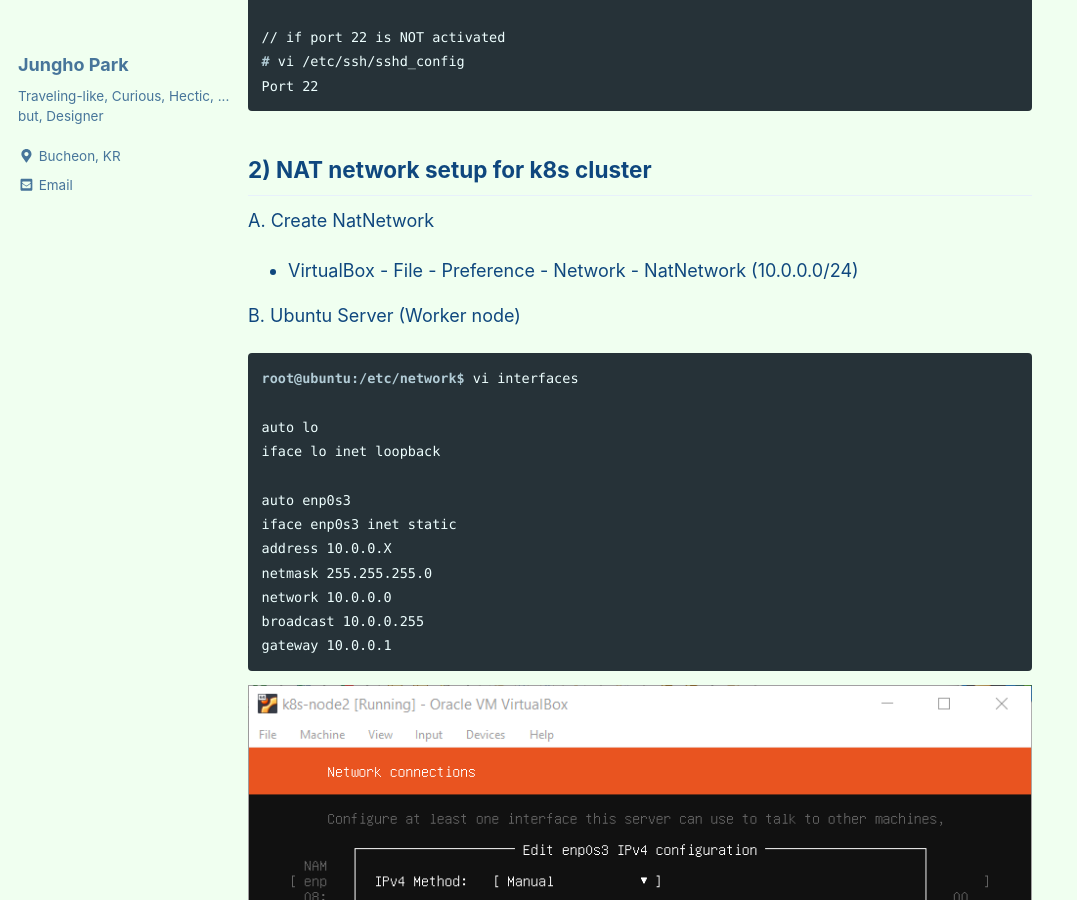
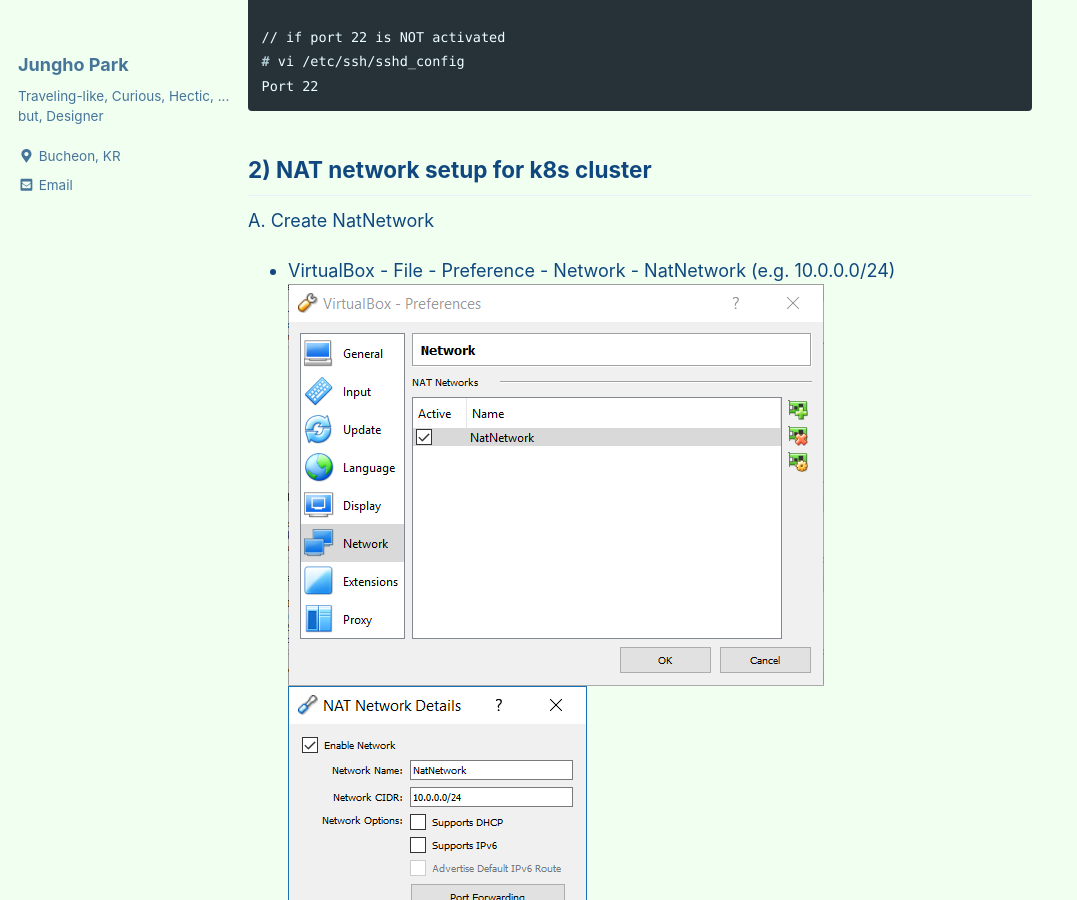
Before and after one commit to unipark00/tekrepo, a Jekyll site: the page built from _posts/2018-12-03-ubuntu-setup.md, in a window 1280 px wide and 900 px high, scrolled down 664 px. Shown: the whole window, without its empty margins (0-1077 px from the left). Built offline with Jekyll 4.4.1, drawn with Linux system fonts in a browser that asks for light colours; cached includes are drawn as plain includes.

Commit message:
Update 2018-12-03-ubuntu-setup.md

````diff
--- a/_posts/2018-12-03-ubuntu-setup.md
+++ b/_posts/2018-12-03-ubuntu-setup.md
@@ -35,7 +35,9 @@ Port 22
 ## 2) NAT network setup for k8s cluster
 
 A. Create NatNetwork
-   * VirtualBox - File - Preference - Network - NatNetwork (10.0.0.0/24)
+   * VirtualBox - File - Preference - Network - NatNetwork (e.g. 10.0.0.0/24)
+![NatNetwork1](https://github.com/unipark00/tekrepo/blob/master/_posts/20190411_105355.png)
+![NatNetwork2](https://github.com/unipark00/tekrepo/blob/master/_posts/20190411_105409.png)
 
 B. Ubuntu Server (Worker node)
 ```console
````
